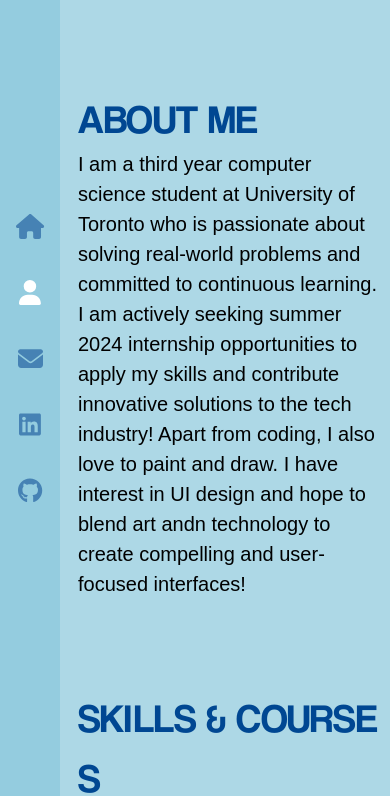
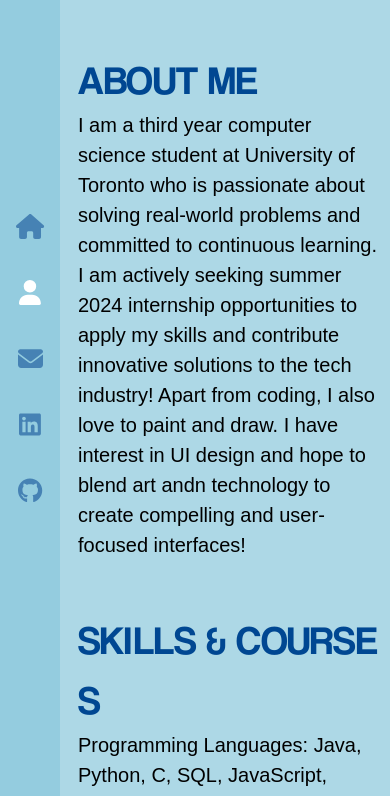
Before and after one commit to Kelleou/kelleou, a React (Create React App) app: page /about in a window 390 px wide. Shown: the top 796 px of the page. Built offline with nearby package versions, Linux system fonts and the light colour scheme.

Commit message:
style fix

```diff
--- a/src/components/Layout/index.scss
+++ b/src/components/Layout/index.scss
@@ -33,6 +33,8 @@
 }
 
 @media only screen and (max-width: 768px){
+  .about-page,
+.contact-page {
   h1 {
     margin-top: 0%;
     margin-left: 20%;
@@ -44,3 +46,6 @@
     width: 300px;
   }
 }
+
+
+}
```
